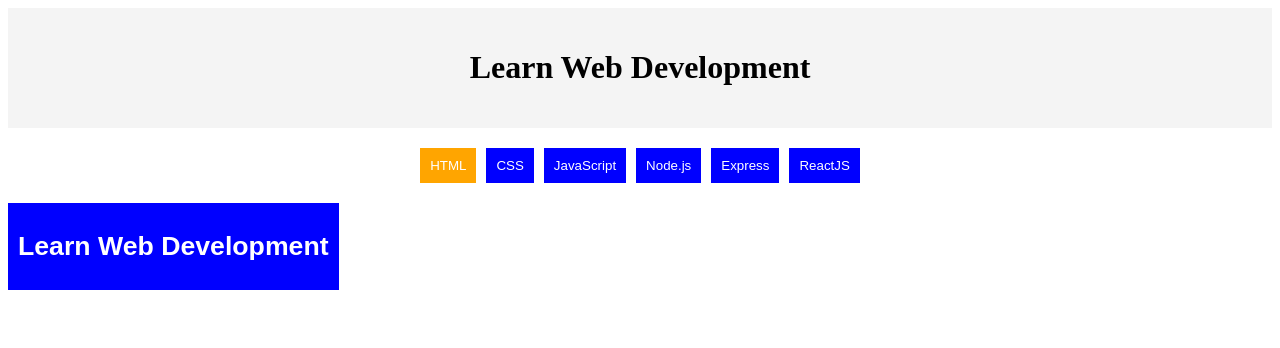
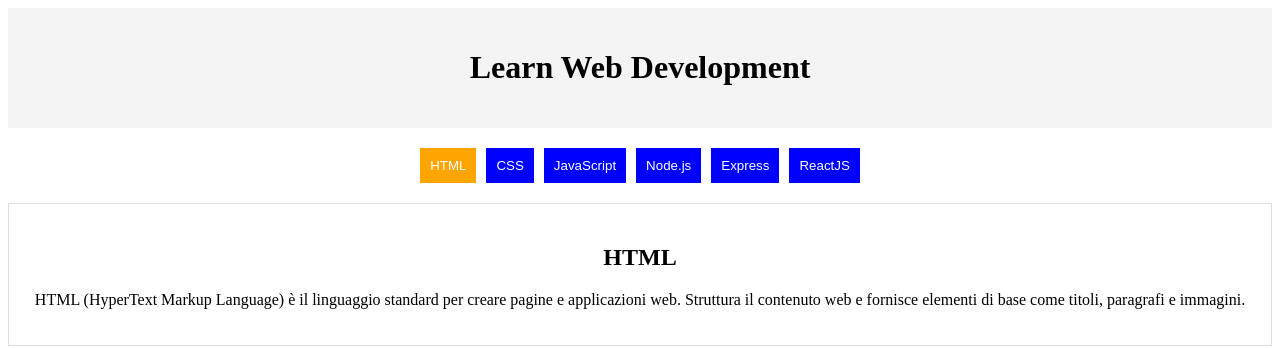
Before and after one commit to VincenzoAmari/react-use-state, a React (Vite) app: page / in a window 1280 px wide. Both pictures are taken after a click on the button "HTML". Shown: the top 348 px of the page. Built offline with nearby package versions, Linux system fonts and the light colour scheme.

Commit message:
language card

```diff
--- a/src/components/LanguageCard.jsx
+++ b/src/components/LanguageCard.jsx
@@ -1,8 +1,15 @@
-function LanguageCard() {
+function LanguageCard({ selectedLanguage }) {
     return (
-      <button>
-        <h1>Learn Web Development</h1>
-      </button>
+      <div className="language-card">
+        {selectedLanguage ? (
+          <>
+            <h2>{selectedLanguage.title}</h2>
+            <p>{selectedLanguage.description}</p>
+          </>
+        ) : (
+          <p>Nessun linguaggio selezionato</p>
+        )}
+      </div>
     );
   }
 
```
